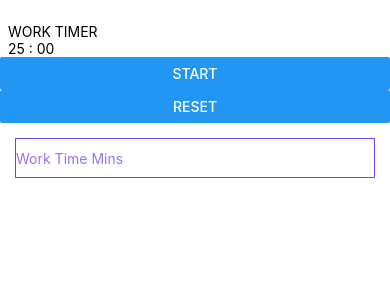
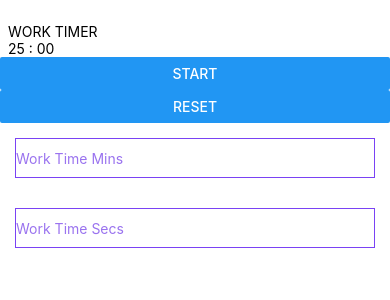
Before and after one commit to ahmedfarag9/pomodoro-timer, a React Native app: screen / in a window 390 px wide. Shown: the top 300 px of the page. Built offline with nearby package versions, Linux system fonts and the light colour scheme.

Commit message:
Added TextInptut element to get work secs from user

```diff
--- a/App.js
+++ b/App.js
@@ -225,6 +225,14 @@ export default class App extends React.Component {
 					keyboardType={'numeric'}
 					onChangeText = {this.handleWorkTimeMins}/>
 
+	            <TextInput style = {styles.input}
+					underlineColorAndroid = "transparent"
+					placeholder = "Work Time Secs"
+					placeholderTextColor = "#9a73ef"
+					autoCapitalize = "none"
+					keyboardType={'numeric'}
+					onChangeText = {this.handleWorkTimeSecs}/>
+
 			</View>
 		)
 	}
```
